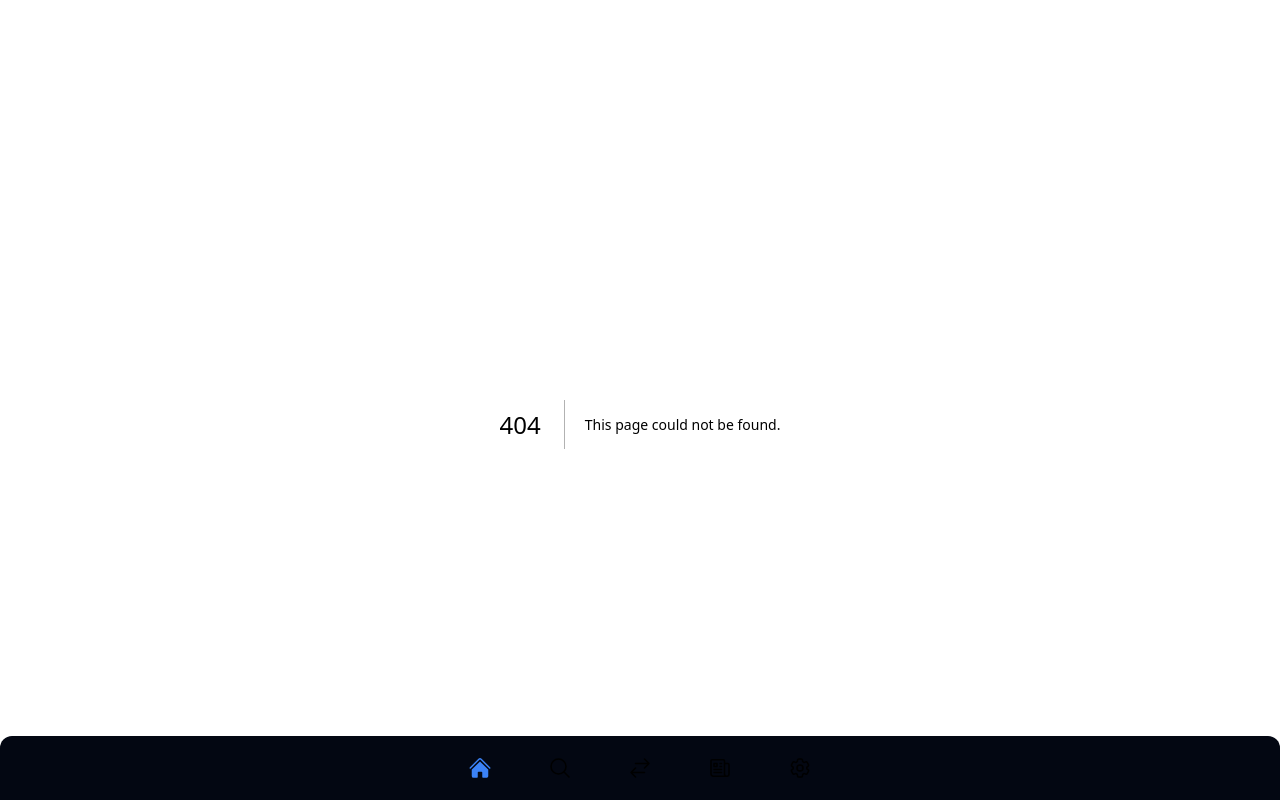
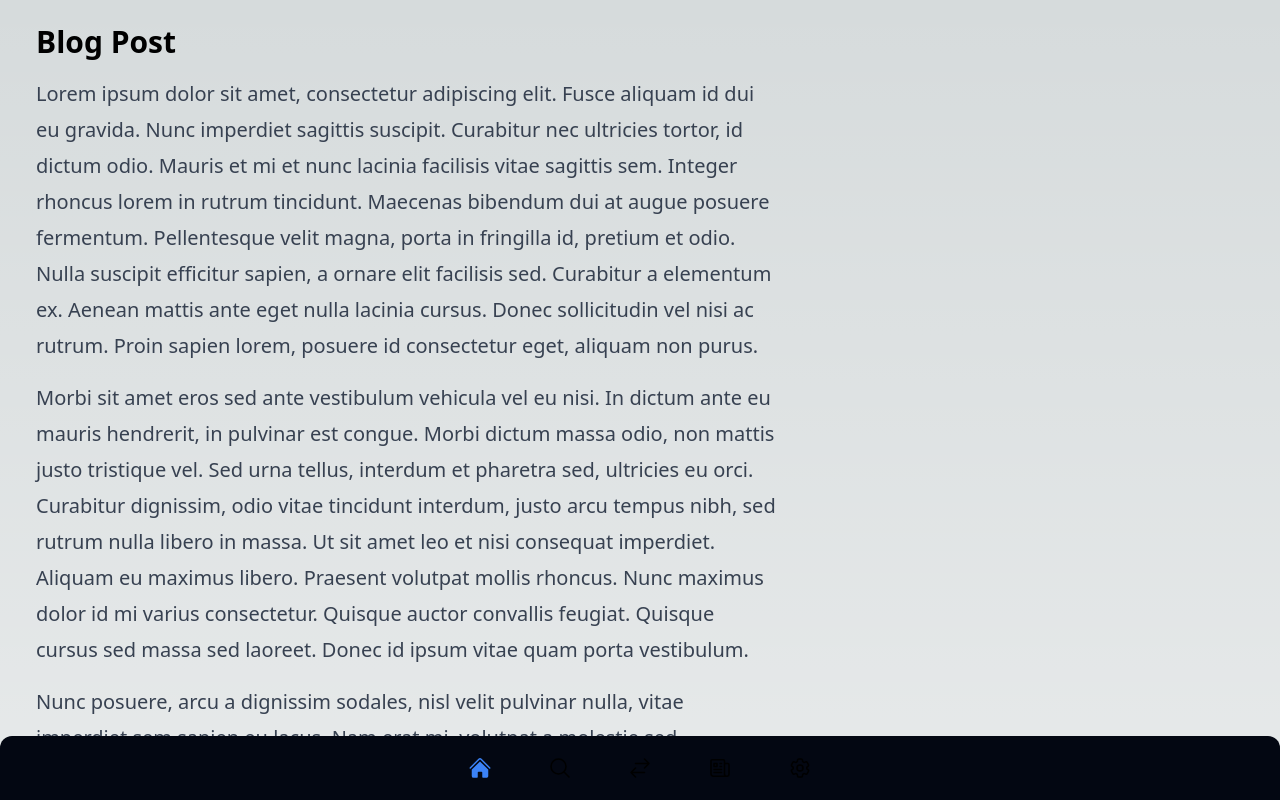
Before and after one commit to christoff-linde/alt-accessibility-web, a Next.js app: page /blog in a window 1280 px wide. Before the commit this address had no page. Shown: the top 800 px of the page. Built offline with nearby package versions, Linux system fonts and the light colour scheme; a web font is replaced by a local one.

Commit message:
feat: add blog post page & components

```diff
--- /dev/null
+++ b/app/blog/page.tsx
@@ -0,0 +1,11 @@
+import BlogPost from '../components/blog-post';
+
+const BlogPage = async () => {
+  return (
+    <div>
+      <BlogPost />
+    </div>
+  );
+};
+
+export default BlogPage;
--- /dev/null
+++ b/app/components/blog-post.tsx
@@ -0,0 +1,22 @@
+const lorem = [
+  'Lorem ipsum dolor sit amet, consectetur adipiscing elit. Fusce aliquam id dui eu gravida. Nunc imperdiet sagittis suscipit. Curabitur nec ultricies tortor, id dictum odio. Mauris et mi et nunc lacinia facilisis vitae sagittis sem. Integer rhoncus lorem in rutrum tincidunt. Maecenas bibendum dui at augue posuere fermentum. Pellentesque velit magna, porta in fringilla id, pretium et odio. Nulla suscipit efficitur sapien, a ornare elit facilisis sed. Curabitur a elementum ex. Aenean mattis ante eget nulla lacinia cursus. Donec sollicitudin vel nisi ac rutrum. Proin sapien lorem, posuere id consectetur eget, aliquam non purus.',
+  'Morbi sit amet eros sed ante vestibulum vehicula vel eu nisi. In dictum ante eu mauris hendrerit, in pulvinar est congue. Morbi dictum massa odio, non mattis justo tristique vel. Sed urna tellus, interdum et pharetra sed, ultricies eu orci. Curabitur dignissim, odio vitae tincidunt interdum, justo arcu tempus nibh, sed rutrum nulla libero in massa. Ut sit amet leo et nisi consequat imperdiet. Aliquam eu maximus libero. Praesent volutpat mollis rhoncus. Nunc maximus dolor id mi varius consectetur. Quisque auctor convallis feugiat. Quisque cursus sed massa sed laoreet. Donec id ipsum vitae quam porta vestibulum.',
+  'Nunc posuere, arcu a dignissim sodales, nisl velit pulvinar nulla, vitae imperdiet sem sapien eu lacus. Nam erat mi, volutpat a molestie sed, pellentesque nec justo. Nullam non rhoncus odio. Nullam finibus tortor a ligula ultricies, ac rutrum risus molestie. Pellentesque efficitur, lectus in tempus porttitor, dui lorem luctus sem, at mattis ligula lorem ut eros. Phasellus tincidunt arcu ullamcorper felis gravida tincidunt. In vel quam diam. Donec fermentum euismod sem lacinia gravida. Vestibulum ante ipsum primis in faucibus orci luctus et ultrices posuere cubilia curae; Vestibulum efficitur in ipsum scelerisque ultrices. Ut velit mi, feugiat vel mi auctor, laoreet auctor orci. Vestibulum orci nibh, viverra nec facilisis a, dignissim vel nunc. Nunc rutrum varius urna sit amet pellentesque. Donec tristique mi auctor, ullamcorper nisl rhoncus, mollis elit. Praesent consequat ultricies velit, vel congue quam ultrices nec. Fusce eu cursus ipsum, ac fringilla erat.',
+  'Pellentesque sapien quam, pulvinar eu scelerisque at, egestas ac purus. In varius magna sem, at volutpat magna aliquam vel. Pellentesque habitant morbi tristique senectus et netus et malesuada fames ac turpis egestas. Morbi vestibulum tincidunt nunc, eget tempor eros lobortis auctor. Aliquam tempor varius sagittis. Interdum et malesuada fames ac ante ipsum primis in faucibus. In elementum luctus rhoncus.',
+  'Duis quam velit, porttitor ac ullamcorper eleifend, feugiat ut ipsum. Maecenas tincidunt, nisi a vestibulum bibendum, nulla eros vehicula magna, nec porttitor urna magna in nunc. Maecenas sapien urna, semper in tempor in, ultrices venenatis sem. Vivamus ornare erat sit amet tempus auctor. Pellentesque non diam sit amet urna tempus molestie. Fusce eleifend urna semper libero dictum condimentum. Phasellus gravida convallis est vel facilisis. In hac habitasse platea dictumst. Aenean ac malesuada quam. Curabitur sed enim in purus pharetra venenatis sed ac tellus. Proin tempor semper neque, sed auctor velit tincidunt eu. Sed fermentum consequat auctor. Donec ullamcorper, lacus vel tristique aliquet, elit velit bibendum ex, sit amet dignissim metus ipsum vulputate nisi. Curabitur et condimentum enim. Nulla mi nibh, lobortis non quam in, dictum bibendum tortor. Vivamus quis mauris vel orci semper malesuada eget ut tortor.',
+];
+
+const BlogPost = () => {
+  return (
+    <div className='m-3'>
+      <h1 className='mb-4 text-3xl font-bold'>Blog Post</h1>
+      {lorem.map((ipsum, index) => (
+        <div key={`blog-paragraph-${index}`} className='mt-4'>
+          <p className='prose dark:prose-invert lg:prose-xl'>{ipsum}</p>
+        </div>
+      ))}
+    </div>
+  );
+};
+
+export default BlogPost;
```
